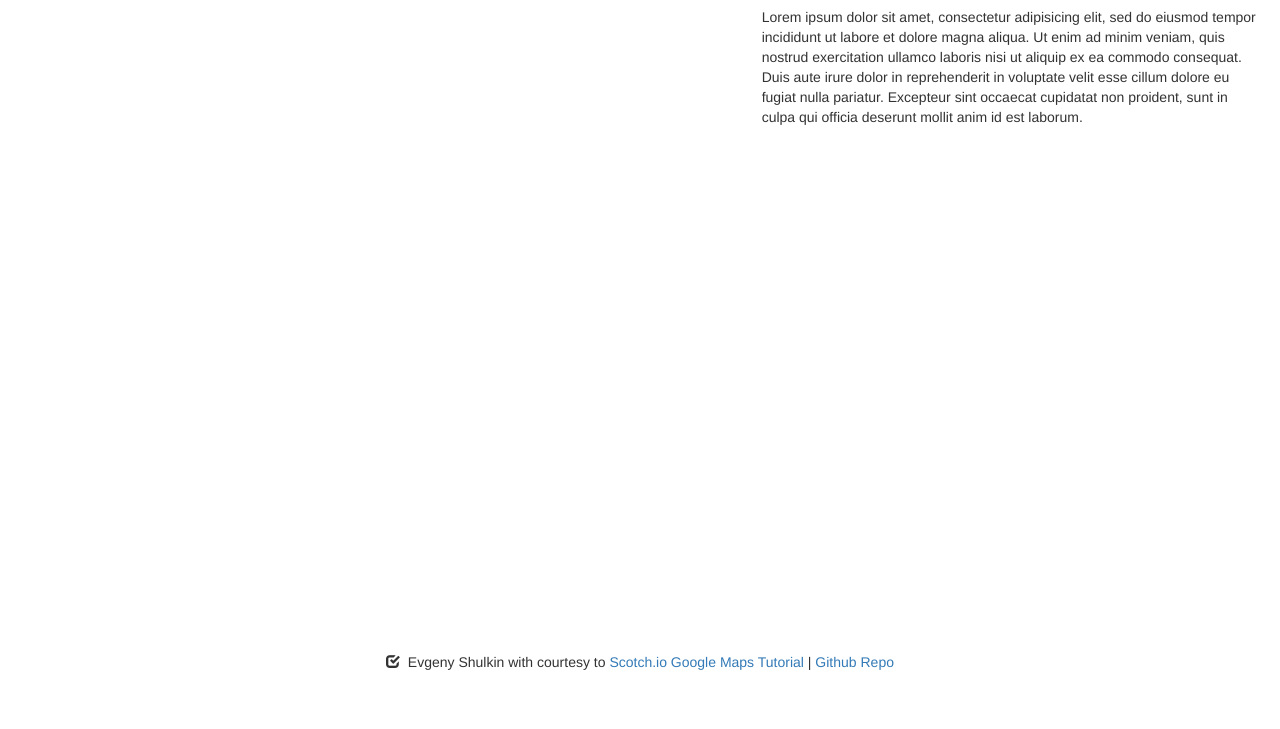
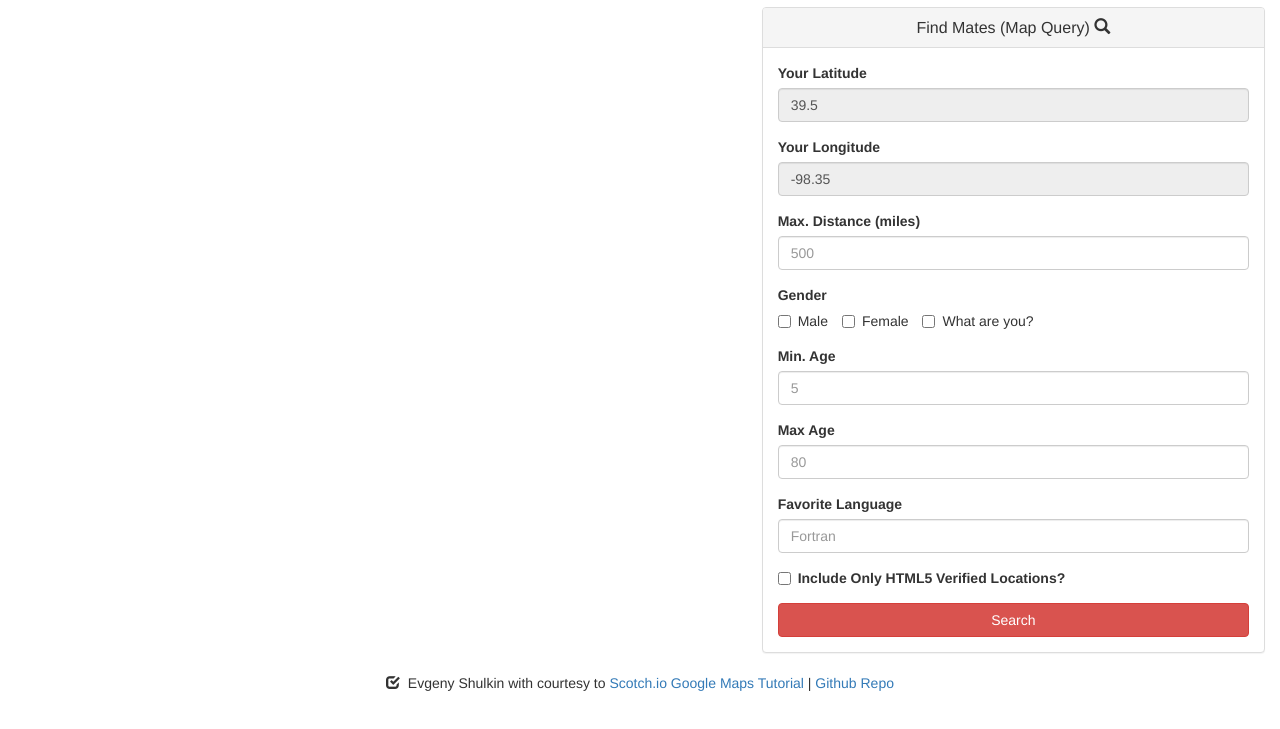
Before and after one commit to Shulkin/google-maps-app, a website: page public/index.html at #/find in a window 1280 px wide. Shown: the part 33-762 px from the top of the page. Drawn offline with Linux system fonts and the light colour scheme; some packages are replaced by stand-ins of ours; no server answers.

Commit message:
Added query form

```diff
--- a/public/views/query-form.html
+++ b/public/views/query-form.html
@@ -1,2 +1,76 @@
 <!-- Find Teammates (Query) form -->
-Lorem ipsum dolor sit amet, consectetur adipisicing elit, sed do eiusmod tempor incididunt ut labore et dolore magna aliqua. Ut enim ad minim veniam, quis nostrud exercitation ullamco laboris nisi ut aliquip ex ea commodo consequat. Duis aute irure dolor in reprehenderit in voluptate velit esse cillum dolore eu fugiat nulla pariatur. Excepteur sint occaecat cupidatat non proident, sunt in culpa qui officia deserunt mollit anim id est laborum.
+<div class="panel panel-default">
+  <div class="panel-heading">
+    <h2 class="panel-title text-center">
+      Find Mates (Map Query) <span class="glyphicon glyphicon-search"></span>
+    </h2>
+  </div>
+  <div class="panel-body">
+    <form name="queryForm">
+      <div class="form-group">
+        <label for="latitude">Your Latitude</label>
+        <input type="text" class="form-control" id="latitude"
+          placeholder="39.5" ng-model="formData.latitude" readonly>
+      </div>
+      <div class="form-group">
+        <label for="longitude">Your Longitude</label>
+        <input type="text" class="form-control" id="longitude"
+          placeholder="-98.35" ng-model="formData.longitude" readonly>
+      </div>
+      <div class="form-group">
+        <label for="distance">Max. Distance (miles)</label>
+        <input type="text" class="form-control" id="distance"
+          placeholder="500" ng-model="formData.distance">
+      </div>
+      <!-- ng-true-value translates check values into explicit strings -->
+      <label>Gender</label>
+      <div class="form-group">
+        <label class="checkbox-inline">
+          <input type="checkbox" name="optionsRadios" id="checkmale"
+            value="Male" ng-model="formData.male"
+            ng-true-value="'Male'">Male
+        </label>
+        <label class="checkbox-inline">
+          <input type="checkbox" name="optionsRadios" id="checkfemale"
+            value="Female" ng-model="formData.female"
+            ng-true-value="'Female'">Female
+        </label>
+        <label class="checkbox-inline">
+          <input type="checkbox" name="optionsRadios" id="checkother"
+            value="What are you?" ng-model="formData.other"
+            ng-true-value="'What are you?'">What are you?
+        </label>
+      </div>
+      <div class="form-group">
+        <label for="minage">Min. Age</label>
+        <input type="number" class="form-control" id="minage"
+          placeholder="5" ng-model="formData.minage">
+      </div>
+      <div class="form-group">
+        <label for="maxage">Max Age</label>
+        <input type="number" class="form-control" id="maxage"
+          placeholder="80" ng-model="formData.maxage">
+      </div>
+      <div class="form-group">
+        <label for="favlang">Favorite Language</label>
+        <input type="text" class="form-control" id="favlang"
+          placeholder="Fortran" ng-model="formData.favlang">
+      </div>
+      <div class="form-group">
+        <div class="checkbox">
+          <label>
+            <input type="checkbox" name="verified"
+              value="True" ng-model="formData.verified">
+            <strong>Include Only HTML5 Verified Locations?</strong>
+          </label>
+        </div>
+      </div>
+      <!-- Query button -->
+      <button type="submit" class="btn btn-danger btn-block"
+        ng-click="queryUsers()">Search</button>
+    </form>
+  </div>
+  <div class="panel-footer" ng-show="queryCount > 0">
+    <p class="text-center">Found {{queryCount}} Teammates!</p>
+  </div>
+</div>
```
